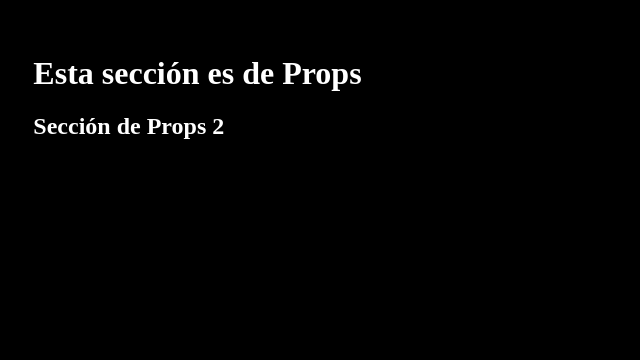
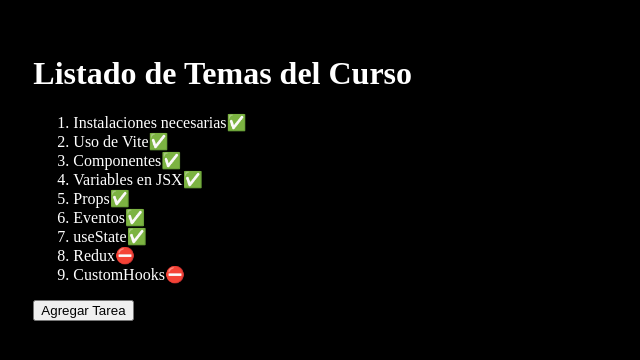
Before and after one commit to AdrianLinares/primer-proyecto-react, a React (Vite) app: page / in a window 1280 px wide. Shown: the top 360 px of the page, without its empty margins (0-640 px from the left). Built offline with nearby package versions, Linux system fonts and the light colour scheme.

Commit message:
eventos, useState, map

```diff
--- /dev/null
+++ b/src/ListadoApp.jsx
@@ -0,0 +1,49 @@
+import PropTypes from "prop-types";
+import { useState } from "react";
+
+const Items = ({ nombre, visto }) => {
+    return (
+        <li>
+            {nombre}
+            {visto ? "✅" : "⛔"} {/* {visto && "✅"} */}
+        </li>
+    );
+};
+
+export const ListadoApp = () => {
+    const addTask = () => {
+        setArreglo([...arreglo, { nombre: "Nuevo tema", visto: false }]);
+    };
+    let listadoSecciones = [
+        { nombre: "Instalaciones necesarias", visto: true },
+        { nombre: "Uso de Vite", visto: true },
+        { nombre: "Componentes", visto: true },
+        { nombre: "Variables en JSX", visto: true },
+        { nombre: "Props", visto: true },
+        { nombre: "Eventos", visto: true },
+        { nombre: "useState", visto: true },
+        { nombre: "Redux", visto: false },
+        { nombre: "CustomHooks", visto: false },
+    ];
+    const [arreglo, setArreglo] = useState(listadoSecciones);
+    return (
+        <>
+            <h1>Listado de Temas del Curso</h1>
+            <ol>
+                {arreglo.map((item) => (
+                    <Items
+                        key={item.nombre}
+                        nombre={item.nombre}
+                        visto={item.visto}
+                    ></Items>
+                ))}
+            </ol>
+            <button onClick={() => addTask()}>Agregar Tarea</button>
+        </>
+    );
+};
+
+Items.propTypes = {
+    nombre: PropTypes.string.isRequired,
+    visto: PropTypes.bool.isRequired,
+};
--- a/src/main.jsx
+++ b/src/main.jsx
@@ -1,10 +1,12 @@
 import { StrictMode } from "react";
 import { createRoot } from "react-dom/client";
-import { PrimerComponente } from "./PrimerComponente";
 import "./styles.css";
+import { ListadoApp } from "./ListadoApp";
 
 createRoot(document.getElementById("root")).render(
     <StrictMode>
-        <PrimerComponente titulo="Esta sección es de Props" />
+        <div>
+            <ListadoApp />
+        </div>
     </StrictMode>
 );
```
Also changed, not shown: src/ContadorApp.jsx (added, +22 -0 lines).
